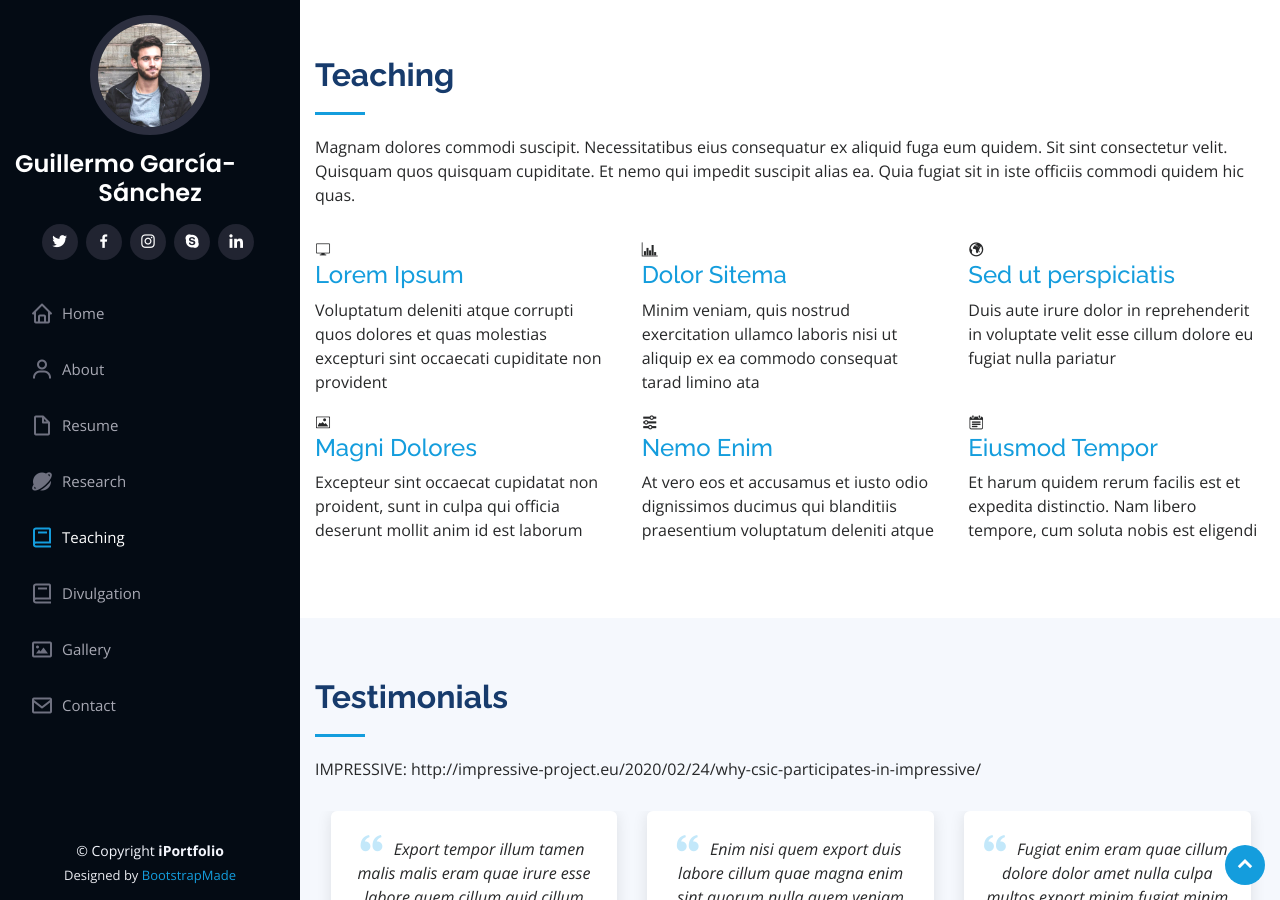
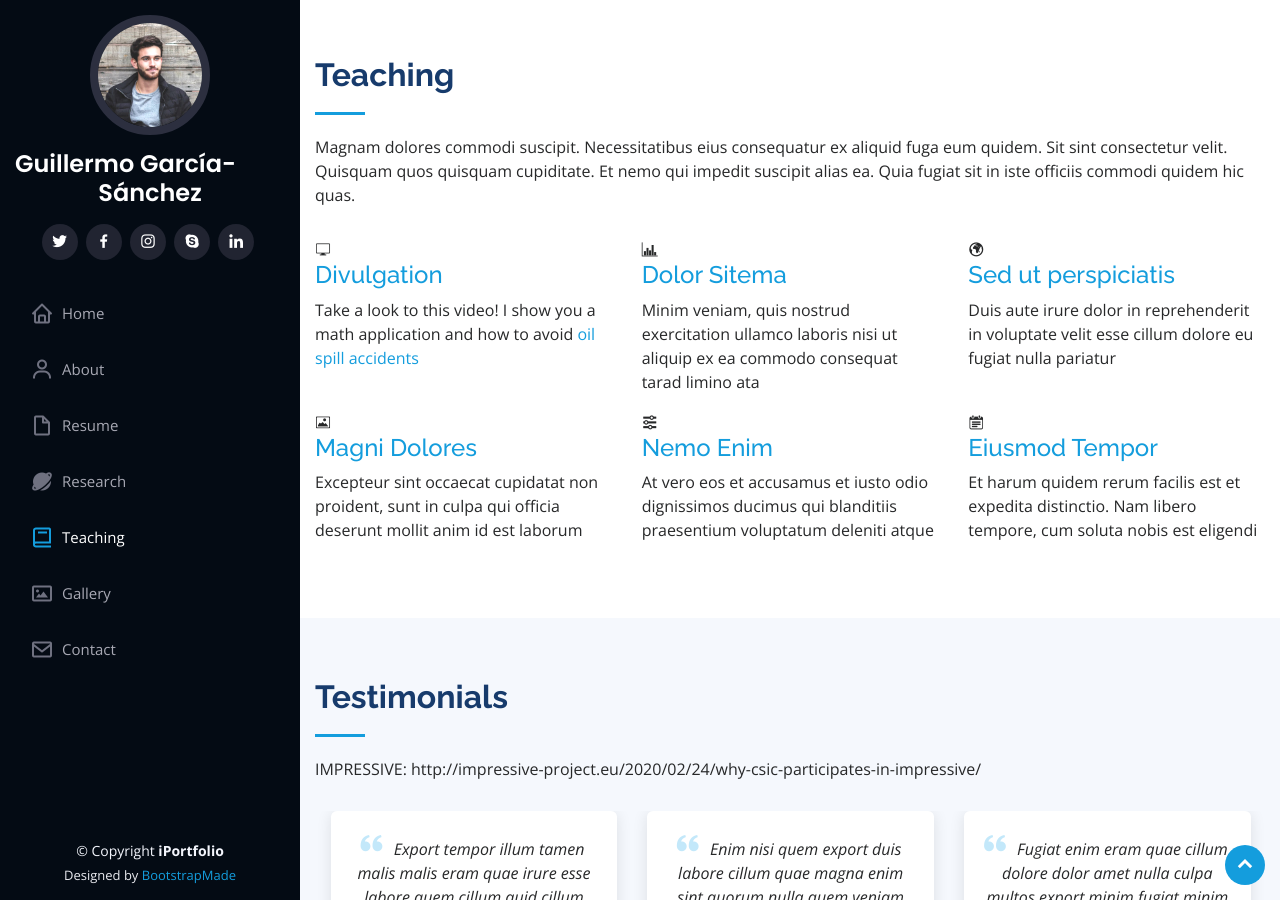
Before and after one commit to ggarcias/ggarcias.github.io, a Jekyll site: the page index.html, which Jekyll copies as it is, in a window 1280 px wide and 900 px high, scrolled down 4434 px. Built offline with Jekyll 4.4.1, drawn with Linux system fonts in a browser that asks for light colours.

Commit message:
add information in teaching

```diff
--- a/index.html
+++ b/index.html
@@ -63,9 +63,6 @@
           <li><a href="#resume"><i class="bx bx-file-blank"></i> <span>Resume</span></a></li>
           <li><a href="#research"><i class="bx bxs-planet"></i> Research</a></li>
           <li><a href="#teaching"><i class="bx bx-book"></i> Teaching</a></li>
-          <li><a href="#divulgation"><i class="bx bx-book"></i> Divulgation</a></li>
-            <meta http-equiv="refresh"
-          content="2; url=https://ggarcias.github.io/blog">
           <li><a href="#gallery"><i class="bx bx-image"></i> Gallery</a></li>
           <li><a href="#contact"><i class="bx bx-envelope"></i> Contact</a></li>
 
@@ -378,8 +375,11 @@
         <div class="row">
           <div class="col-lg-4 col-md-6 icon-box" data-aos="fade-up">
             <div class="icon"><i class="icofont-computer"></i></div>
-            <h4 class="title"><a href="">Lorem Ipsum</a></h4>
-            <p class="description">Voluptatum deleniti atque corrupti quos dolores et quas molestias excepturi sint occaecati cupiditate non provident</p>
+            <h4 class="title"><a href="">Divulgation</a></h4>
+            <!--meta http-equiv="refresh" content="7; url='https://ggarcias.github.io/blog'" /-->
+            <p class="description">Take a look to this video! I show you a math application and how to avoid
+                <a href="https://ggarcias.github.io/blog">oil spill accidents</a>
+            </p>
           </div>
           <div class="col-lg-4 col-md-6 icon-box" data-aos="fade-up" data-aos-delay="100">
             <div class="icon"><i class="icofont-chart-bar-graph"></i></div>
```
